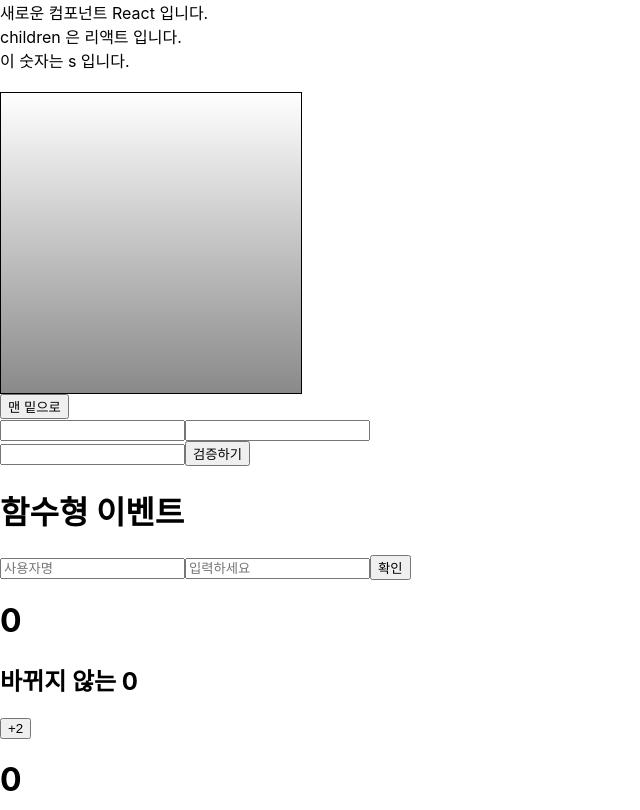
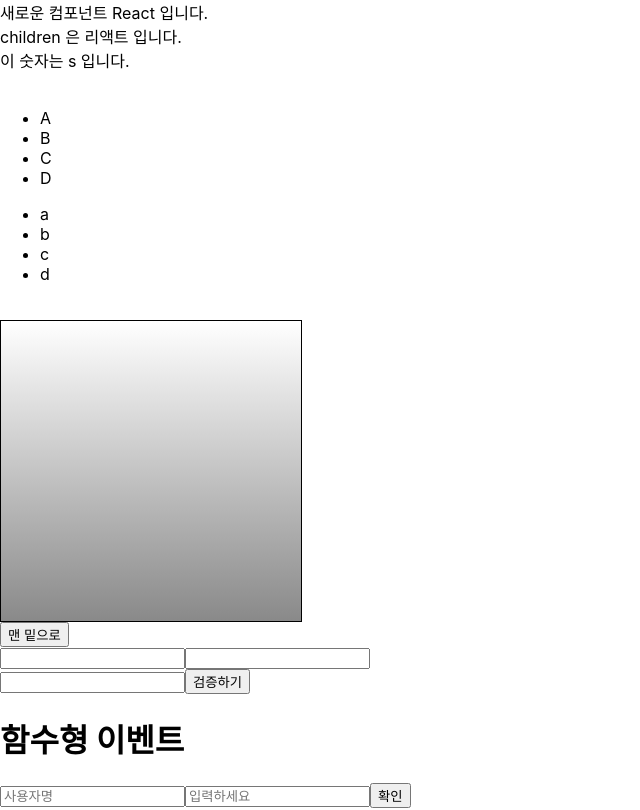
Before and after one commit to b0ho/hello-react, a React (Create React App) app: page / in a window 1280 px wide. Shown: the top 810 px of the page, without its empty margins (0-640 px from the left). Built offline with nearby package versions, Linux system fonts and the light colour scheme.

Commit message:
iteration 테스트
크롬 디버거 설정

```diff
--- a/src/App.js
+++ b/src/App.js
@@ -8,6 +8,7 @@ import EventFunc from "./EventFunc";
 import Validation from "./Validation";
 import Ref from "./Ref";
 import ScrollBox from "./ScrollBox";
+import Iteration from "./Iteration";
 
 class App extends Component {
   render() {
@@ -16,6 +17,8 @@ class App extends Component {
         <MyComponent name="React" favoriteNumber="s">
           리액트
         </MyComponent>
+        <br />
+        <Iteration></Iteration>
         <br />
         <ScrollBox ref={(ref) => (this.scrollBox = ref)} />
         <button onClick={() => this.scrollBox.scrollToBottom()}>
--- /dev/null
+++ b/src/Iteration.js
@@ -0,0 +1,19 @@
+import React from "react";
+
+const Iteration = () => {
+  const names = ["a", "b", "c", "d"];
+  const nameList = names.map((name, index) => <li key={index}>{name}</li>);
+  return (
+    <div>
+      <ul>
+        <li> A </li>
+        <li> B </li>
+        <li> C </li>
+        <li> D </li>
+      </ul>
+      <ul>{nameList}</ul>
+    </div>
+  );
+};
+
+export default Iteration;
```
